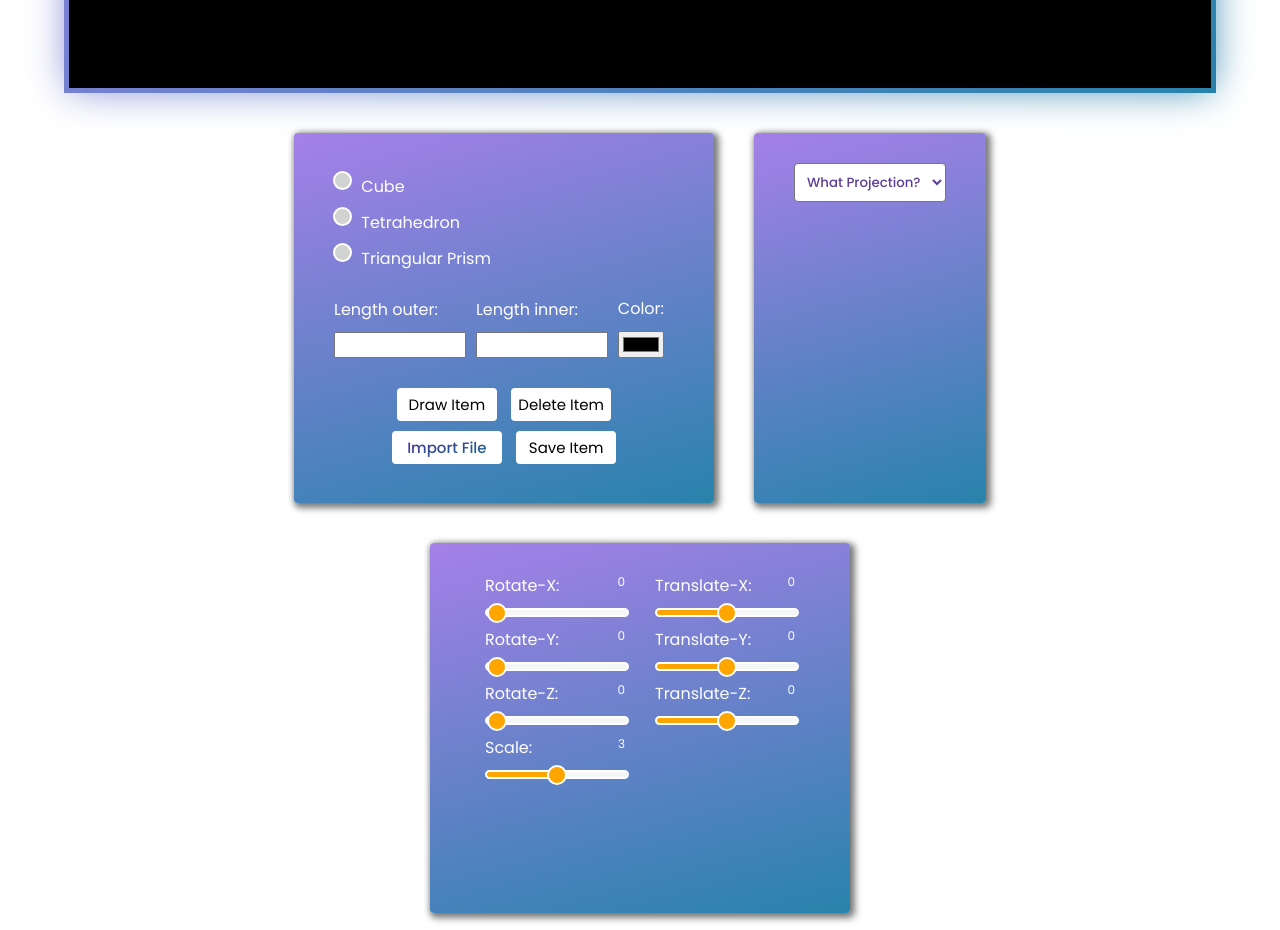
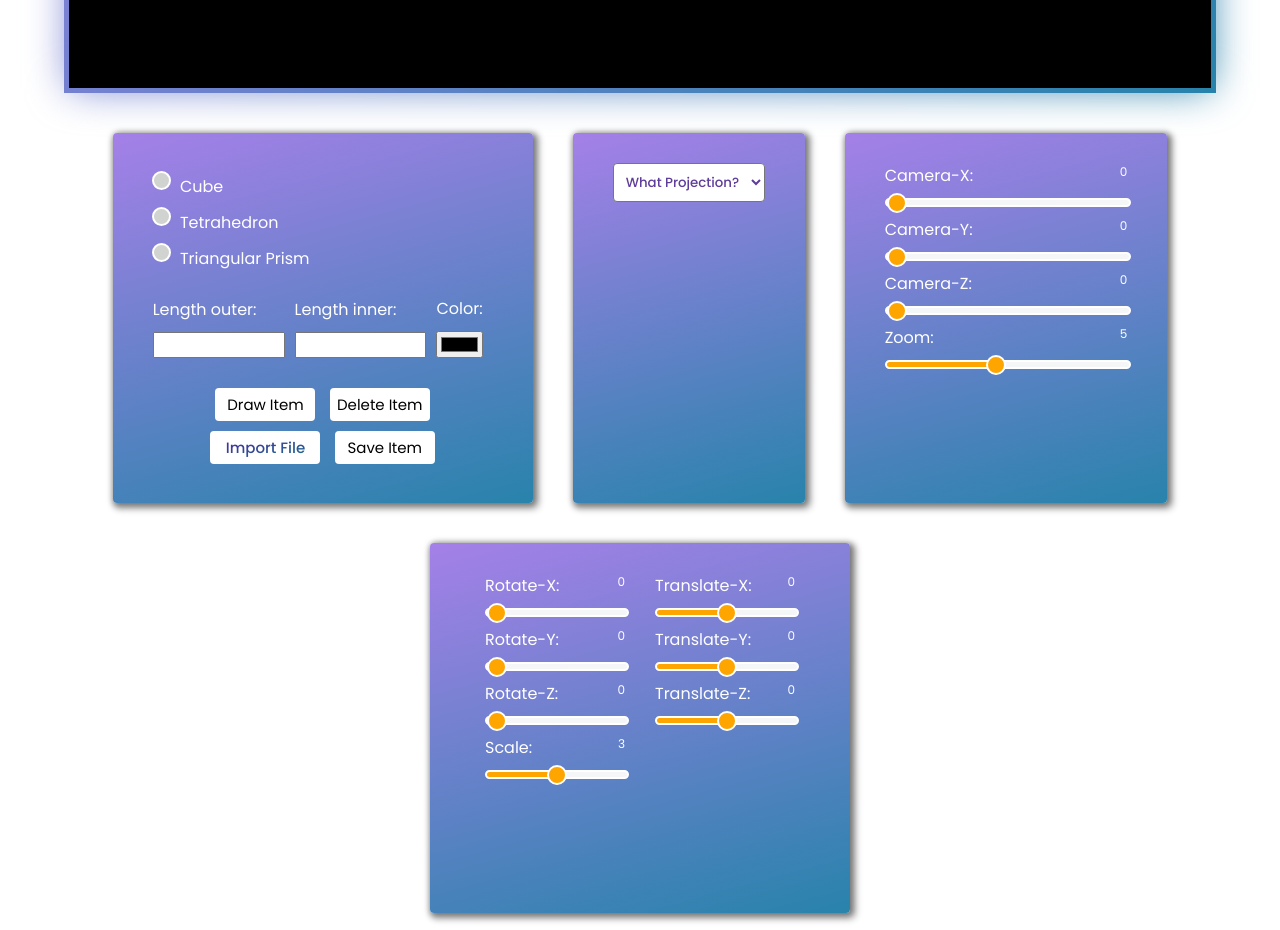
Before and after one commit to fadhilrafiii/cgl, a plain HTML site: page index.html in a window 1280 px wide. Shown: the part 2060-2990 px from the top of the page. Drawn offline with Linux system fonts and the light colour scheme.

Commit message:
integrate camera to rotate and zoom

```diff
--- a/index.html
+++ b/index.html
@@ -233,6 +233,59 @@
                         </div>
                     </form>
                 </div>
+                <div class="toolbox middle">
+                    <form class="new-form" name="newForm">
+                        <div class="form-wrapper">
+                            <div>
+                                <label for="x-camera">Camera-X:</label>
+                                <span id="x-camera-label"></span><br/>
+                                <input
+                                    type="range"
+                                    id="x-camera"
+                                    min="0"
+                                    max="360"
+                                    value="0"
+                                    step="0.01"
+                                    class="camera-slider""
+                                    name="x-camera">
+                                <label for="y-camera">Camera-Y:</label>
+                                <span id="y-camera-label"></span><br/>
+                                <input
+                                    type="range"
+                                    id="y-camera"
+                                    min="0"
+                                    max="360"
+                                    value="0"
+                                    step="0.01"
+                                    class="camera-slider""
+                                    name="y-camera">
+                                <label for="z-camera">Camera-Z:</label>
+                                <span id="z-camera-label"></span><br/>
+                                <input
+                                    type="range"
+                                    id="z-camera"
+                                    min="0"
+                                    max="360"
+                                    value="0"
+                                    step="0.01"
+                                    class="camera-slider""
+                                    name="z-camera">
+                                <label for="zoom-camera">Zoom:</label>
+                                <span id="zoom-camera-label"></span><br/>
+                                <input
+                                    type="range"
+                                    id="zoom-camera"
+                                    min="1"
+                                    max="10"
+                                    value="5"
+                                    step="0.01"
+                                    class="camera-slider""
+                                    name="zoom-camera">
+                            </div>
+                        </div>
+                    </form>
+
+                </div>
                 <div class="toolbox">
                     <form class="new-form" name="newForm">
                         <div class="form-wrapper">
@@ -316,18 +369,7 @@
                                     step="0.01"
                                     class="transform-slider""
                                     name="z-translate">
-                                <!-- <label for="scale">Scale:</label>
-                                <span id="scale-label"></span><br/>
-                                <input
-                                    type="range"
-                                    id="scale"
-                                    min="0"
-                                    max="100"
-                                    value="0"
-                                    step="0.01"
-                                    class="transform-slider""
-                                    name="z-rotate">
-                            </div> -->
+                                </div>
                         </div>
                     </form>
 
--- a/scripts/input.js
+++ b/scripts/input.js
@@ -7,6 +7,13 @@ const listOfSliderLabel = [
     "y-translate-label",
     "z-translate-label",
 ];
+
+const cameraSliderLabel = [
+    "x-camera-label",
+    "y-camera-label",
+    "z-camera-label",
+    "zoom-camera-label"
+]
 
 let obliqueInput = document.getElementById("oblique");
 let perspectiveInput = document.getElementById("perspective");
@@ -26,6 +33,17 @@ let transformArray = [
     document.getElementById("y-translate").value,
     document.getElementById("z-translate").value,
 ];
+
+let cameraArray = [
+    parseInt(document.getElementById("x-camera").value),
+    parseInt(document.getElementById("y-camera").value),
+    parseInt(document.getElementById("z-camera").value),
+    parseInt(document.getElementById("zoom-camera").value)
+]
+
+console.log(cameraArray)
+
+
 let projection = {
     type: "perspective",
     element: []
@@ -57,8 +75,8 @@ const submitForm = e => {
             inputObject[key] = parseInt(value);
         }
     }
-    console.log(inputObject)
-    main(inputObject, projection, transformArray)
+
+    main(inputObject, projection, transformArray, cameraArray)
 }
 
 function openSlider(e){
@@ -105,27 +123,27 @@ document.querySelectorAll(".transform-slider").forEach(function (el, index) {
         transformArray[index] = parseInt(el.value);
         document.getElementById(listOfSliderLabel[index]).textContent =
             el.value;
-        main(inputObject, projection, transformArray)
+        main(inputObject, projection, transformArray, cameraArray)
     };
     el.oninput();
 });
 
-// document.querySelectorAll(".transform-slider").forEach(function (el, index) {
-//     el.oninput = function () {
-//         var valPercent =
-//             (el.valueAsNumber - parseInt(el.min)) /
-//             (parseInt(el.max) - parseInt(el.min));
-//         var style =
-//             "background-image: -webkit-gradient(linear, 0% 0%, 100% 0%, color-stop(" +
-//             valPercent +
-//             ", #ffa500), color-stop(" +
-//             valPercent +
-//             ", #f5f6f8));";
-//         el.style = style;
-//         transformArray[index] = parseInt(el.value);
-//         document.getElementById(listOfSliderLabel[index]).textContent =
-//             el.value;
-//         main(inputObject, projection, transformArray)
-//     };
-//     el.oninput();
-// });
+document.querySelectorAll(".camera-slider").forEach(function (el, index) {
+    el.oninput = function () {
+        var valPercent =
+            (el.valueAsNumber - parseInt(el.min)) /
+            (parseInt(el.max) - parseInt(el.min));
+        var style =
+            "background-image: -webkit-gradient(linear, 0% 0%, 100% 0%, color-stop(" +
+            valPercent +
+            ", #ffa500), color-stop(" +
+            valPercent +
+            ", #f5f6f8));";
+        el.style = style;
+        cameraArray[index] = parseInt(el.value);
+        document.getElementById(cameraSliderLabel[index]).textContent =
+            el.value;
+        main(inputObject, projection, transformArray, cameraArray)
+    };
+    el.oninput();
+});
--- a/scripts/main.js
+++ b/scripts/main.js
@@ -1,7 +1,6 @@
 "use strict";
 
-function main(input, projection, transform) {
-
+function main(input, projection, transform, cameraArr) {
     /** @type {HTMLCanvasElement} */
     var canvas = document.querySelector("#canvas");
     var gl = canvas.getContext("webgl");
@@ -9,12 +8,8 @@ function main(input, projection, transform) {
         return;
     }
 
-    const vsSource = document
-        .getElementById("vertex-shader-3d")
-        .text;
-    const fsSource = document
-        .getElementById("fragment-shader-3d")
-        .text;
+    const vsSource = document.getElementById("vertex-shader-3d").text;
+    const fsSource = document.getElementById("fragment-shader-3d").text;
 
     const vertexShader = createShader(gl, gl.VERTEX_SHADER, vsSource);
     const fragmentShader = createShader(gl, gl.FRAGMENT_SHADER, fsSource);
@@ -30,10 +25,19 @@ function main(input, projection, transform) {
     var normalLocation = gl.getAttribLocation(program, "a_normal");
 
     // lookup uniforms
-    var worldViewProjectionLocation = gl.getUniformLocation(program, "u_worldViewProjection");
-    var worldInverseTransposeLocation = gl.getUniformLocation(program, "u_worldInverseTranspose");
+    var worldViewProjectionLocation = gl.getUniformLocation(
+        program,
+        "u_worldViewProjection"
+    );
+    var worldInverseTransposeLocation = gl.getUniformLocation(
+        program,
+        "u_worldInverseTranspose"
+    );
     var colorLocation = gl.getUniformLocation(program, "u_color");
-    var reverseLightDirectionLocation = gl.getUniformLocation(program, "u_reverseLightDirection");
+    var reverseLightDirectionLocation = gl.getUniformLocation(
+        program,
+        "u_reverseLightDirection"
+    );
 
     var positionBuffer = gl.createBuffer();
     gl.bindBuffer(gl.ARRAY_BUFFER, positionBuffer);
@@ -60,12 +64,12 @@ function main(input, projection, transform) {
     var fieldOfViewRadians = degToRad(70);
     var scale = transform[3];
     var translation = [transform[4], transform[5], transform[6]];
-    translation = translation.map(item => -1 * parseInt(item))
+    translation = translation.map((item) => -1 * parseInt(item));
     var rotation = [
         degToRad(transform[0]),
         degToRad(transform[1]),
-        degToRad(transform[2])
-    ]
+        degToRad(transform[2]),
+    ];
 
     drawScene();
 
@@ -84,7 +88,14 @@ function main(input, projection, transform) {
         var normalize = false;
         var stride = 0;
         var offset = 0;
-        gl.vertexAttribPointer(positionLocation, size, type, normalize, stride, offset);
+        gl.vertexAttribPointer(
+            positionLocation,
+            size,
+            type,
+            normalize,
+            stride,
+            offset
+        );
 
         gl.enableVertexAttribArray(normalLocation);
         gl.bindBuffer(gl.ARRAY_BUFFER, normalBuffer);
@@ -94,44 +105,90 @@ function main(input, projection, transform) {
         var normalize = false;
         var stride = 0;
         var offset = 0;
-        gl.vertexAttribPointer(normalLocation, size, type, normalize, stride, offset);
+        gl.vertexAttribPointer(
+            normalLocation,
+            size,
+            type,
+            normalize,
+            stride,
+            offset
+        );
 
         var aspect = gl.canvas.clientWidth / gl.canvas.clientHeight;
         var zNear = 1;
         var zFar = 2000;
-        var projectionMatrix = m4.perspective(fieldOfViewRadians, aspect, zNear, zFar);
+        var projectionMatrix = m4.perspective(
+            fieldOfViewRadians,
+            aspect,
+            zNear,
+            zFar
+        );
 
-        projectionMatrix = m4.scale(projectionMatrix, scale, scale, 1)
+        projectionMatrix = m4.scale(projectionMatrix, scale, scale, 1);
 
-        var camera = [0, 250, 500];
-        var target = [0, 0, 0];
+        var camera = [0, 2000 / (cameraArr[3]+2), 3000 / (cameraArr[3]+2)];
+        var target = [0, 1, 0];
         var up = [0, 1, 0];
         var cameraMatrix = m4.lookAt(camera, target, up);
-        cameraMatrix = m4.translate(cameraMatrix, translation[0], translation[1], translation[2]);
+        cameraMatrix = m4.translate(
+            cameraMatrix,
+            translation[0],
+            translation[1],
+            translation[2]
+        );
         cameraMatrix = m4.scale(cameraMatrix, 1, 1, 1);
         var viewMatrix = m4.inverse(cameraMatrix);
         var viewProjectionMatrix = m4.multiply(projectionMatrix, viewMatrix);
+        viewProjectionMatrix = m4.xRotate(
+            viewProjectionMatrix,
+            degToRad(cameraArr[0]),
+            0
+        );
+        viewProjectionMatrix = m4.yRotate(
+            viewProjectionMatrix,
+            degToRad(cameraArr[1]),
+            0
+        );
+        viewProjectionMatrix = m4.zRotate(
+            viewProjectionMatrix,
+            degToRad(cameraArr[2]),
+            0
+        );
 
         var worldMatrix = m4.xRotation(rotation[0]);
         worldMatrix = m4.xRotate(worldMatrix, rotation[0], input.outer / 2);
         worldMatrix = m4.yRotate(worldMatrix, rotation[1], input.outer / 2);
         worldMatrix = m4.zRotate(worldMatrix, rotation[2], input.outer / 2);
 
-        var worldViewProjectionMatrix = m4.multiply(viewProjectionMatrix, worldMatrix);
+        var worldViewProjectionMatrix = m4.multiply(
+            viewProjectionMatrix,
+            worldMatrix
+        );
         var worldInverseMatrix = m4.inverse(worldMatrix);
         var worldInverseTransposeMatrix = m4.transpose(worldInverseMatrix);
 
-        gl.uniformMatrix4fv(worldViewProjectionLocation, false, worldViewProjectionMatrix);
-        gl.uniformMatrix4fv(worldInverseTransposeLocation, false, worldInverseTransposeMatrix);
+        gl.uniformMatrix4fv(
+            worldViewProjectionLocation,
+            false,
+            worldViewProjectionMatrix
+        );
+        gl.uniformMatrix4fv(
+            worldInverseTransposeLocation,
+            false,
+            worldInverseTransposeMatrix
+        );
 
         if (input.color) {
-            const {r, g, b} = input.color
+            const { r, g, b } = input.color;
             gl.uniform4fv(colorLocation, [r, g, b, 1]);
         } else {
             gl.uniform4fv(colorLocation, [1, 0, 0, 1]);
         }
 
-        gl.uniform3fv(reverseLightDirectionLocation, m4.normalize([0.5, 0.7, 1]));
+        gl.uniform3fv(
+            reverseLightDirectionLocation,
+            m4.normalize([0.5, 0.7, 1])
+        );
 
         // Draw the geometry.
         var primitiveType = gl.TRIANGLES;
--- a/styles/style.scss
+++ b/styles/style.scss
@@ -418,6 +418,7 @@ nav {
                     color: #5f3d9a;
                     font-weight: 500;
                     font-family: "Poppins", sans-serif;
+                    margin-bottom: 10px;
                 }
             }
 
@@ -473,7 +474,8 @@ nav {
 
 .toolbox.middle {
     min-width: 200px !important;
-
+    display: flex;
+    flex-direction: column;
 }
 
 .footer {
```
Also changed, not shown: styles/style.css, 1 other file.
